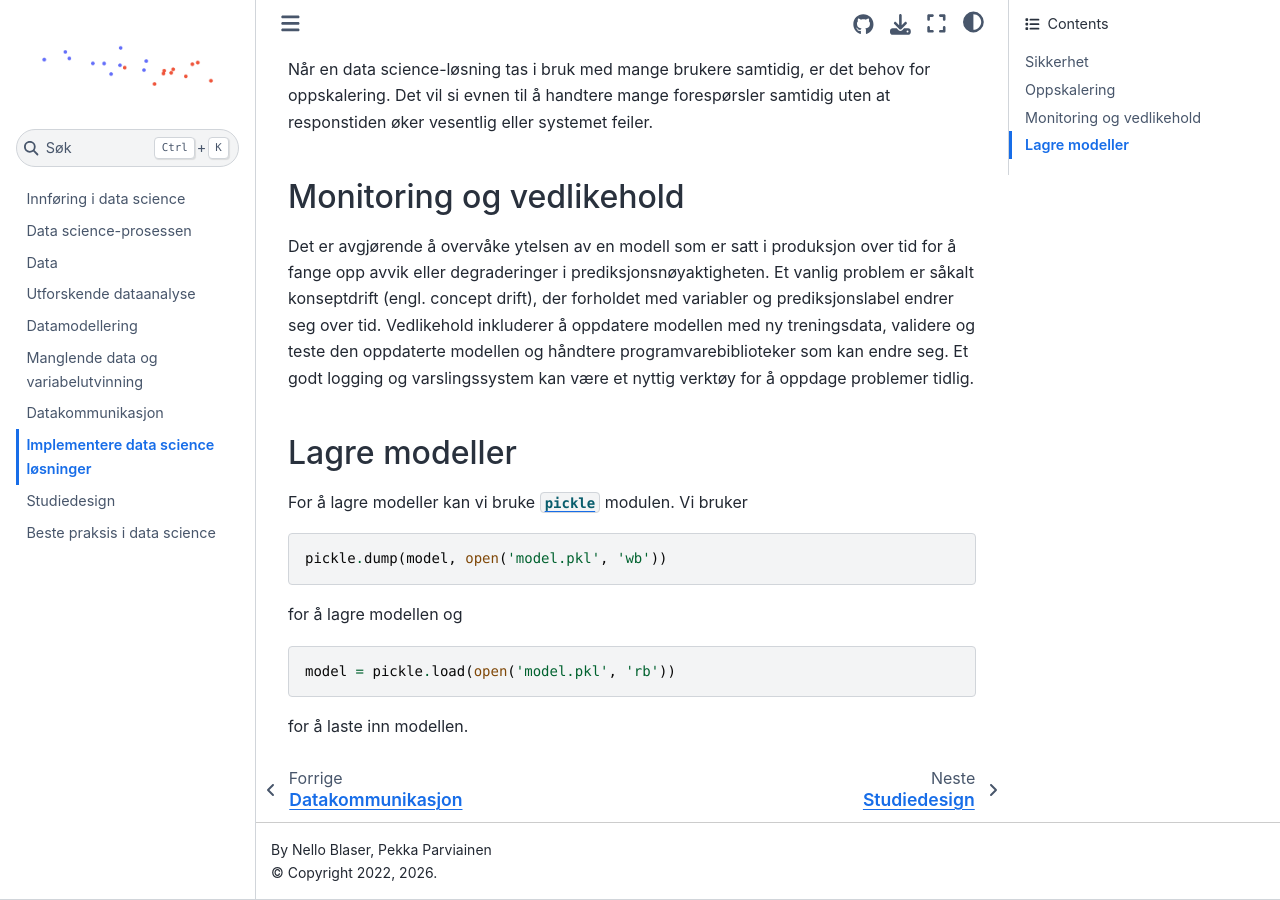
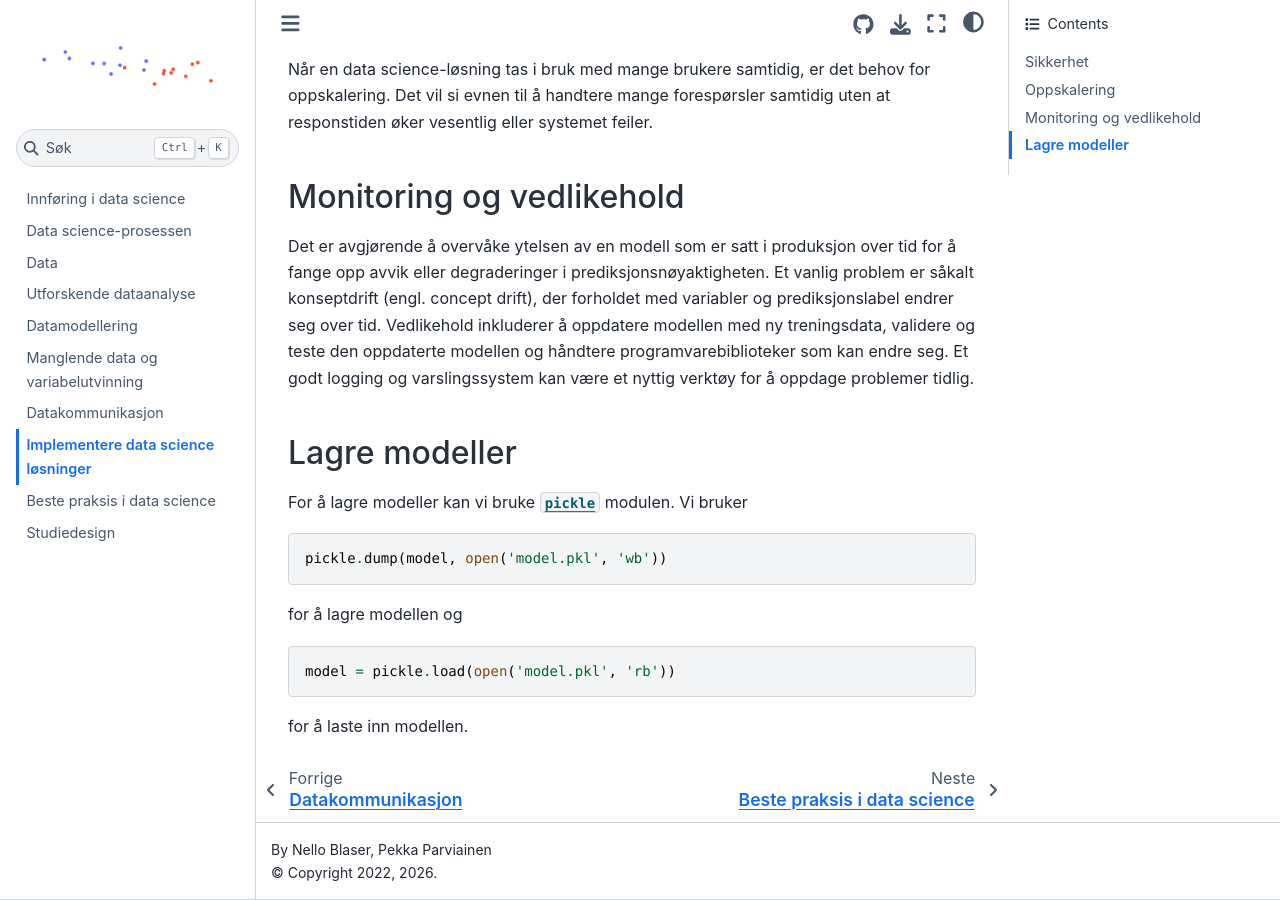
Before and after one commit to blasern/data-science-forelesningsnotater, a Jupyter Book: the page built from implementation.ipynb, in a window 1280 px wide and 900 px high, scrolled down 1067 px. Built offline with Jupyter Book 1.0.4 settings and Sphinx 7.4.7 and the Sphinx Book theme 1.1.4, drawn with Linux system fonts in a browser that asks for light colours; comment, search, counter and statistics services are not loaded; some of the changed lines change nothing that is shown.

Commit message:
Forandret rekkefølgen av seksjoner

```diff
--- a/_toc.yml
+++ b/_toc.yml
@@ -11,5 +11,5 @@ chapters:
 - file: variables
 - file: communication
 - file: implementation
+- file: beste_praksis
 - file: studydesign
-- file: beste_praksis
```
